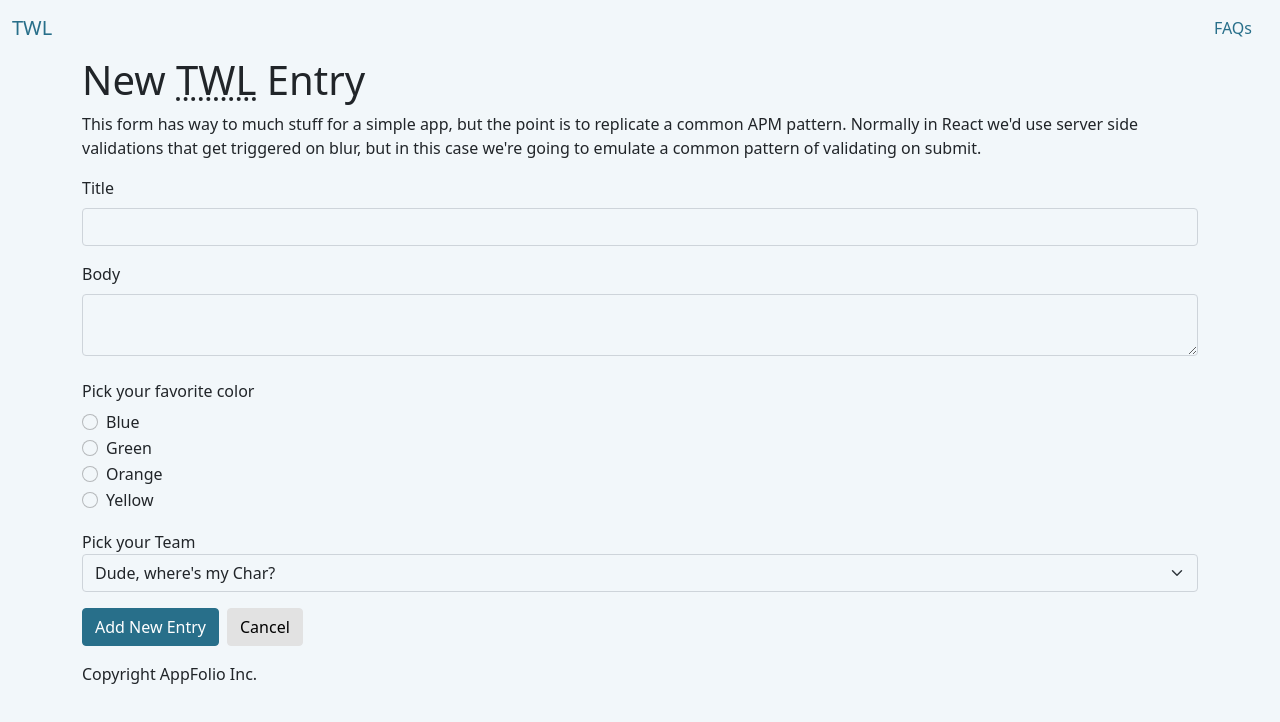
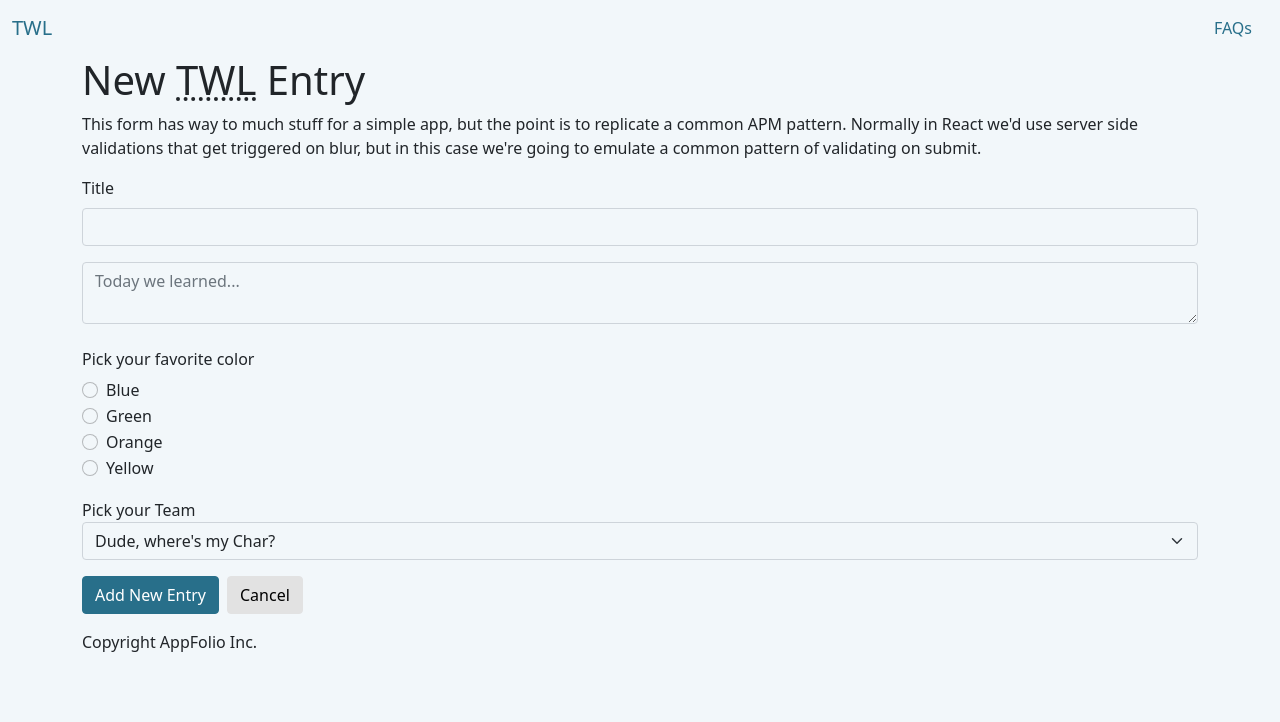
Before and after one commit to appfolio/a11y-academy, a React (Create React App) app: page /entries/new in a window 1280 px wide. Shown: the top 722 px of the page. Built offline with nearby package versions, Linux system fonts and the light colour scheme.

Commit message:
use placeholder instead of label for body

```diff
--- a/src/NewEntryForm.tsx
+++ b/src/NewEntryForm.tsx
@@ -128,12 +128,12 @@ export default function NewEntryForm(props: NewEntryFormProps) {
       </FormGroup>
 
       <FormGroup>
-        <Label htmlFor="new-entry-form-body">Body</Label>
         <Input
           id="new-entry-form-body"
           name="body"
           type="textarea"
           required
+          placeholder="Today we learned..."
           onChange={onBodyChange}
           invalid={!!errors.body}
           value={body}
```
